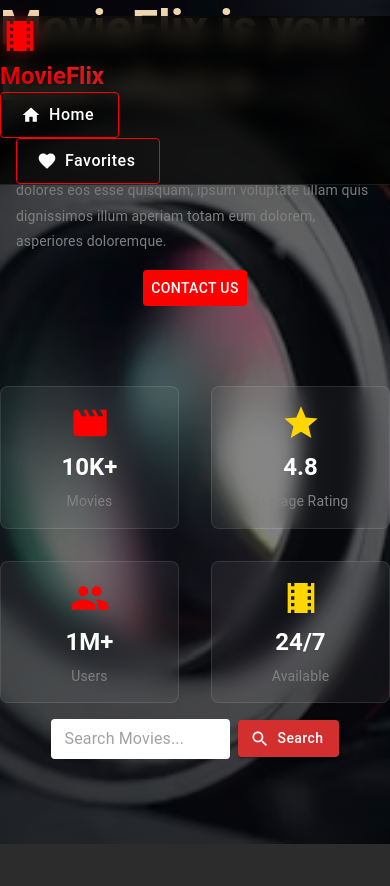
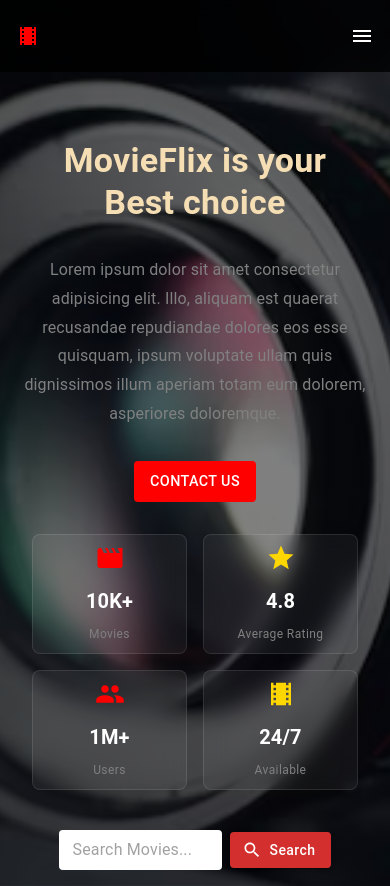
Before and after one commit to rouaaassi/MovieProject, a React (Vite) app: page / in a window 390 px wide. Before the commit the page ends 844 px from the top, so only its background shows below. Built offline with nearby package versions, Linux system fonts and the light colour scheme.

Commit message:
responsive design

```diff
--- a/src/App.tsx
+++ b/src/App.tsx
@@ -75,11 +75,11 @@ const App = () => {
     <Router>
       <FavoritesProvider>
         <SearchProvider>
-          <AppContent />
+      <AppContent />
         </SearchProvider>
       </FavoritesProvider>
     </Router>
-  );
+);
 };
 
 export default App;
--- a/src/components/MovieCard.tsx
+++ b/src/components/MovieCard.tsx
@@ -24,7 +24,7 @@ export const MovieCard: React.FC<MovieCardProps> = ({ movie, onFavoriteAction, i
       onFavoriteAction(movie);
       setSnackbarMessage(isFavorite ? "Movie removed from favorites" : "Movie added to favorites");
       setSnackbarSeverity(isFavorite ? "warning" : "success");
-      setSnackbarOpen(true);
+    setSnackbarOpen(true);
     }
   };
 
--- a/src/components/navbar.tsx
+++ b/src/components/navbar.tsx
@@ -1,54 +1,123 @@
 import { Link } from "react-router-dom";
-import { Box, Button, Tooltip, tooltipClasses, Typography } from "@mui/material";
+import { Box, Button, Typography, IconButton, Menu, MenuItem, useTheme, useMediaQuery } from "@mui/material";
 import HomeIcon from '@mui/icons-material/Home';
 import FavoriteIcon from '@mui/icons-material/Favorite';
 import LocalMoviesIcon from '@mui/icons-material/LocalMovies';
-// import PlaylistAddIcon from '@mui/icons-material/PlaylistAdd';
-import { motion } from "framer-motion";
+import MenuIcon from '@mui/icons-material/Menu';
+import { useState } from 'react';
 
-export const Navbar = () => (
+export const Navbar = () => {
+  const theme = useTheme();
+  const isMobile = useMediaQuery(theme.breakpoints.down('sm'));
+  const [anchorEl, setAnchorEl] = useState<null | HTMLElement>(null);
+
+  const handleMenu = (event: React.MouseEvent<HTMLElement>) => {
+    setAnchorEl(event.currentTarget);
+  };
+
+  const handleClose = () => {
+    setAnchorEl(null);
+  };
+
+  return (
     <Box
-    className="text-white flex justify-between items-center px-8 py-4"
       sx={{
         background: 'rgba(0, 0, 0, 0.8)',
         position: 'fixed',
-      mt:2,
         width: '100%',
         top: 0,
         left: 0,
         zIndex: 50,
+        display: 'flex',
+        justifyContent: 'space-between',
+        alignItems: 'center',
+        padding: isMobile ? '0.75rem 1rem' : '1rem 2rem',
         backdropFilter: 'blur(10px)',
-      boxShadow: '0 4px 30px rgba(0, 0, 0, 0.1)',
-      borderBottom: '1px solid rgba(255, 255, 255, 0.1)',
       }}
     >
-    <div className="flex items-center gap-2">
+      {/* Left side - Logo */}
+      <Box sx={{ display: 'flex', alignItems: 'center', gap: '0.5rem' }}>
         <LocalMoviesIcon sx={{
           color: '#ff0000',
-        fontSize: '2.5rem',
-        filter: 'drop-shadow(0 0 8px rgba(255, 0, 0, 0.5))'
+          fontSize: isMobile ? '1.5rem' : '2rem'
         }} />
         <Typography
-        variant="h5"
+          variant={isMobile ? "h6" : "h5"}
           sx={{
             fontWeight: 'bold',
-          display: 'flex',
-          alignItems: 'center',
-          background: 'linear-gradient(45deg, #ff0000, #ff6b6b)',
-          WebkitBackgroundClip: 'text',
-          WebkitTextFillColor: 'transparent',
-          textShadow: '2px 2px 4px rgba(0,0,0,0.3)'
+            color: 'white',
+            display: { xs: 'none', sm: 'block' }
           }}
         >
           MovieFlix
         </Typography>
-    </div>
+      </Box>
 
-    <div className="flex gap-12">
-      <motion.div
-        whileHover={{ scale: 1.05 }}
-        whileTap={{ scale: 0.95 }}
+      {/* Right side - Navigation buttons */}
+      {isMobile ? (
+        <>
+          <IconButton
+            size="large"
+            edge="end"
+            color="inherit"
+            aria-label="menu"
+            onClick={handleMenu}
+            sx={{ color: 'white' }}
           >
+            <MenuIcon />
+          </IconButton>
+          <Menu
+            id="menu-appbar"
+            anchorEl={anchorEl}
+            anchorOrigin={{
+              vertical: 'top',
+              horizontal: 'right',
+            }}
+            keepMounted
+            transformOrigin={{
+              vertical: 'top',
+              horizontal: 'right',
+            }}
+            open={Boolean(anchorEl)}
+            onClose={handleClose}
+            sx={{
+              '& .MuiPaper-root': {
+                backgroundColor: 'rgba(0, 0, 0, 0.9)',
+                backdropFilter: 'blur(10px)',
+                color: 'white',
+              }
+            }}
+          >
+            <MenuItem
+              component={Link}
+              to="/"
+              onClick={handleClose}
+              sx={{
+                color: 'white',
+                '&:hover': {
+                  backgroundColor: 'rgba(255, 0, 0, 0.1)'
+                }
+              }}
+            >
+              <HomeIcon sx={{ mr: 1 }} /> Home
+            </MenuItem>
+            <MenuItem
+              component={Link}
+              to="/favorites"
+              onClick={handleClose}
+              sx={{
+                color: 'white',
+                '&:hover': {
+                  backgroundColor: 'rgba(255, 0, 0, 0.1)'
+                }
+              }}
+            >
+              <FavoriteIcon sx={{ mr: 1 }} /> Favorites
+            </MenuItem>
+          </Menu>
+        </>
+      ) : (
+        <Box sx={{ display: 'flex', alignItems: 'center', gap: '1rem' }}>
           <Button
             variant="outlined"
             color="error"
@@ -58,60 +127,15 @@ export const Navbar = () => (
             sx={{
               color: 'white',
               borderColor: 'red',
-            textTransform: 'none',
-            padding: '8px 24px',
-            fontSize: '1rem',
-            fontWeight: 500,
-            letterSpacing: '0.5px',
-            transition: 'all 0.3s ease',
               '&:hover': {
                 borderColor: '#ff6b6b',
-              backgroundColor: 'rgba(255, 0, 0, 0.15)',
-              boxShadow: '0 0 15px rgba(255, 0, 0, 0.3)',
-              transform: 'translateY(-2px)'
-            },
-            '& .MuiButton-startIcon': {
-              marginRight: '8px',
-              transition: 'transform 0.3s ease',
-            },
-            '&:hover .MuiButton-startIcon': {
-              transform: 'scale(1.2)'
+                backgroundColor: 'rgba(255, 0, 0, 0.1)'
               }
             }}
           >
             Home
           </Button>
-      </motion.div>
 
-      <Tooltip
-        title="Your favorite movies"
-        slotProps={{
-          popper: {
-            sx: {
-              [`&.${tooltipClasses.popper}[data-popper-placement*="bottom"] .${tooltipClasses.tooltip}`]:
-                {
-                  marginTop: '30px',
-                },
-              [`&.${tooltipClasses.popper}[data-popper-placement*="top"] .${tooltipClasses.tooltip}`]:
-                {
-                  marginBottom: '30px',
-                },
-              [`&.${tooltipClasses.popper}[data-popper-placement*="right"] .${tooltipClasses.tooltip}`]:
-                {
-                  marginLeft: '30px',
-                },
-              [`&.${tooltipClasses.popper}[data-popper-placement*="left"] .${tooltipClasses.tooltip}`]:
-                {
-                  marginRight: '30px',
-                },
-            },
-          },
-        }}
-      >
-        <motion.div
-          whileHover={{ scale: 1.05 }}
-          whileTap={{ scale: 0.95 }}
-        >
           <Button
             variant="outlined"
             color="error"
@@ -121,38 +145,16 @@ export const Navbar = () => (
             sx={{
               color: 'white',
               borderColor: 'red',
-              textTransform: 'none',
-              padding: '8px 24px',
-              fontSize: '1rem',
-              fontWeight: 500,
-              ml:2,
-              letterSpacing: '0.5px',
-              transition: 'all 0.3s ease',
               '&:hover': {
                 borderColor: '#ff6b6b',
-                backgroundColor: 'rgba(255, 0, 0, 0.15)',
-                boxShadow: '0 0 15px rgba(255, 0, 0, 0.3)',
-                transform: 'translateY(-2px)'
-              },
-              '& .MuiButton-startIcon': {
-                marginRight: '8px',
-                transition: 'transform 0.3s ease',
-              },
-              '&:hover .MuiButton-startIcon': {
-                transform: 'scale(1.2)'
+                backgroundColor: 'rgba(255, 0, 0, 0.1)'
               }
             }}
           >
             Favorites
           </Button>
-        </motion.div>
-      </Tooltip>
-
-      <motion.div
-        whileHover={{ scale: 1.05 }}
-        whileTap={{ scale: 0.95 }}
-      >
-      </motion.div>
-    </div>
+        </Box>
+      )}
     </Box>
   );
+};
--- a/src/pages/HomePage.tsx
+++ b/src/pages/HomePage.tsx
@@ -1,5 +1,5 @@
 import { useState } from 'react';
-import { Box } from '@mui/material';
+import { Box, useTheme, useMediaQuery } from '@mui/material';
 import { SearchBar } from '../components/SearchBar';
 import { ErrorAlert } from '../components/ErrorAlert';
 import { searchMovies } from '../api/movieApi';
@@ -15,6 +15,9 @@ export const HomePage = () => {
   const [error, setError] = useState<string | null>(null);
   const navigate = useNavigate();
   const { setSearchResults, setSearchQuery, setIsLoading } = useSearch();
+  const theme = useTheme();
+  const isMobile = useMediaQuery(theme.breakpoints.down('sm'));
+  const isTablet = useMediaQuery(theme.breakpoints.down('md'));
 
   const handleSearch = async (query: string) => {
     if (!query.trim()) {
@@ -44,7 +47,7 @@ export const HomePage = () => {
   return (
     <Box>
       <motion.div
-        className="h-[100vh] w-full relative flex flex-col text-white"
+        className="h-[60vh] w-full relative flex flex-col text-white"
         style={{
           backgroundImage: `linear-gradient(rgba(0, 0, 0, 0.5), rgba(0, 0, 0, 0.5)), url(${backgroundImage})`,
           backgroundSize: 'cover',
@@ -58,10 +61,32 @@ export const HomePage = () => {
         }}
       >
         <div className="absolute inset-0 bg-gradient-to-b from-black/50 to-black/30"></div>
-        <div className="relative z-10 flex flex-col flex-grow mt-[20px] min-h-screen">
-          <IntroSection onContactClick={handleContact} />
-          <SearchBar onSearch={handleSearch} />
-          {error && <ErrorAlert error={error} onClose={() => setError(null)} />}
+        <div
+          className="relative z-10 flex flex-col items-center justify-center flex-grow min-h-screen"
+          style={{
+            paddingTop: isMobile ? '80px' : '100px',
+            paddingLeft: isMobile ? '16px' : isTablet ? '32px' : '364px',
+            paddingRight: isMobile ? '16px' : isTablet ? '32px' : '64px',
+          }}
+        >
+          <Box sx={{
+            width: '100%',
+            maxWidth: isMobile ? '100%' : isTablet ? '600px' : '800px',
+            display: 'flex',
+            flexDirection: 'column',
+            alignItems: 'center',
+            gap: isMobile ? 2 : 2
+          }}>
+            <IntroSection onContactClick={handleContact} />
+            <Box sx={{
+              width: '100%',
+              maxWidth: isMobile ? '100%' : isTablet ? '500px' : '600px',
+              mt: isMobile ? 1 : 2
+            }}>
+              <SearchBar onSearch={handleSearch} />
+            </Box>
+            {error && <ErrorAlert error={error} onClose={() => setError(null)} />}
+          </Box>
         </div>
       </motion.div>
     </Box>
--- a/src/pages/IntroSection.tsx
+++ b/src/pages/IntroSection.tsx
@@ -1,4 +1,4 @@
-import { Box, Typography, Button, Tooltip, Grid } from "@mui/material";
+import { Box, Typography, Button, Tooltip, Grid, useTheme, useMediaQuery } from "@mui/material";
 import { motion } from "framer-motion";
 import { useState } from "react";
 import { ContactModal } from "../components/ContactModal";
@@ -13,6 +13,9 @@ interface IntroSectionProps {
 
 export const IntroSection: React.FC<IntroSectionProps> = () => {
   const [isModalOpen, setIsModalOpen] = useState(false);
+  const theme = useTheme();
+  const isMobile = useMediaQuery(theme.breakpoints.down('sm'));
+  const isTablet = useMediaQuery(theme.breakpoints.down('md'));
 
   const handleOpenModal = () => {
     setIsModalOpen(true);
@@ -24,22 +27,22 @@ export const IntroSection: React.FC<IntroSectionProps> = () => {
 
   const stats = [
     {
-      icon: <MovieIcon sx={{ fontSize: 40, color: '#ff0000' }} />,
+      icon: <MovieIcon sx={{ fontSize: isMobile ? 30 : 40, color: '#ff0000' }} />,
       value: "10K+",
       label: "Movies"
     },
     {
-      icon: <StarIcon sx={{ fontSize: 40, color: '#ffd700' }} />,
+      icon: <StarIcon sx={{ fontSize: isMobile ? 30 : 40, color: '#ffd700' }} />,
       value: "4.8",
       label: "Average Rating"
     },
     {
-      icon: <PeopleIcon sx={{ fontSize: 40, color: '#ff0000' }} />,
+      icon: <PeopleIcon sx={{ fontSize: isMobile ? 30 : 40, color: '#ff0000' }} />,
       value: "1M+",
       label: "Users"
     },
     {
-      icon: <LocalMoviesIcon sx={{ fontSize: 40, color: '#ffd700' }} />,
+      icon: <LocalMoviesIcon sx={{ fontSize: isMobile ? 30 : 40, color: '#ffd700' }} />,
       value: "24/7",
       label: "Available"
     }
@@ -53,20 +56,61 @@ export const IntroSection: React.FC<IntroSectionProps> = () => {
           hidden: { opacity: 0, y: 30 },
           visible: { opacity: 1, y: 0, transition: { duration: 1 } }
         }}
+        style={{
+          maxWidth: isMobile ? '100%' : isTablet ? '800px' : '800px',
+          margin: '0 auto',
+          paddingTop: isMobile ? '60px' : '10px',
+          minHeight: isMobile ? 'auto' : '100vh',
+          display: 'flex',
+          flexDirection: 'column',
+          justifyContent: 'center',
+          alignItems: 'center'
+        }}
       >
-        <Typography variant="h3" sx={{ fontWeight: 'bold', color: 'wheat' }}>
+        <Box
+          sx={{
+            display: 'flex',
+            flexDirection: 'column',
+            alignItems: 'center',
+            gap: isMobile ? 3 : 3,
+            width: '100%',
+            maxWidth: isMobile ? '100%' : isTablet ? '600px' : '700px',
+            mb: isMobile ? 4 : 8
+          }}
+        >
+          <Typography
+            variant={isMobile ? "h4" : isTablet ? "h3" : "h2"}
+            sx={{
+              fontWeight: 'bold',
+              color: 'wheat',
+              textAlign: 'center',
+              px: isMobile ? 2 : 4,
+            }}
+          >
             MovieFlix is your Best choice
           </Typography>
-        <Typography variant="body2" sx={{ maxWidth: '700px', lineHeight: 1.8, padding: 2, color: 'gray' }}>
+          <Typography
+            variant={isMobile ? "body1" : "h6"}
+            sx={{
+              maxWidth: isMobile ? '100%' : isTablet ? '600px' : '700px',
+              lineHeight: 1.8,
+              padding: isMobile ? 1 : 1,
+              color: 'gray',
+              textAlign: 'center'
+            }}
+          >
             Lorem ipsum dolor sit amet consectetur adipisicing elit. Illo, aliquam est quaerat recusandae repudiandae dolores eos esse quisquam, ipsum voluptate ullam quis dignissimos illum aperiam totam eum dolorem, asperiores doloremque.
           </Typography>
-        <Box sx={{ display: "flex", gap: 4, flexDirection: "column", alignItems: "center" }}>
+
           <Tooltip title="Contact us">
             <motion.div whileHover={{ scale: 1.1 }} whileTap={{ scale: 0.95 }}>
               <Button
                 sx={{
                   background: 'red',
                   color: 'white',
+                  fontSize: isMobile ? '0.9rem' : '1rem',
+                  px: isMobile ? 2 : 3,
+                  py: isMobile ? 1 : 1.5,
                   '&:hover': {
                     background: '#ff4444',
                     boxShadow: '0 0 15px rgba(255, 0, 0, 0.3)'
@@ -78,14 +122,26 @@ export const IntroSection: React.FC<IntroSectionProps> = () => {
               </Button>
             </motion.div>
           </Tooltip>
+        </Box>
 
-          <Grid container spacing={4} sx={{ maxWidth: '800px', mt: 2 }}>
+        <Grid
+          container
+          spacing={isMobile ? 2 : 4}
+          sx={{
+            maxWidth: isMobile ? '100%' : isTablet ? '600px' : '800px',
+            px: isMobile ? 1 : 2
+          }}
+        >
           {stats.map((stat, index) => (
             <Grid item xs={6} sm={3} key={index}>
               <motion.div
                 initial={{ opacity: 0, y: 20 }}
                 animate={{ opacity: 1, y: 0 }}
                 transition={{ delay: index * 0.1 }}
+                whileHover={{
+                  scale: 1.05,
+                  transition: { duration: 0.2 }
+                }}
               >
                 <Box
                   sx={{
@@ -93,23 +149,50 @@ export const IntroSection: React.FC<IntroSectionProps> = () => {
                     flexDirection: 'column',
                     alignItems: 'center',
                     gap: 1,
-                      p: 2,
+                    p: isMobile ? 1 : 2,
                     borderRadius: 2,
                     background: 'rgba(255, 255, 255, 0.05)',
                     backdropFilter: 'blur(10px)',
                     border: '1px solid rgba(255, 255, 255, 0.1)',
+                    cursor: 'pointer',
+                    transition: 'all 0.3s ease',
                     '&:hover': {
                       transform: 'translateY(-5px)',
-                        transition: 'transform 0.3s ease',
-                        boxShadow: '0 5px 15px rgba(0, 0, 0, 0.3)'
+                      background: 'rgba(255, 255, 255, 0.1)',
+                      boxShadow: '0 8px 20px rgba(0, 0, 0, 0.4)',
+                      '& .stat-icon': {
+                        transform: 'scale(1.2)',
+                        color: '#ff4444'
+                      }
                     }
                   }}
                 >
+                  <Box
+                    className="stat-icon"
+                    sx={{
+                      transition: 'all 0.3s ease',
+                      transform: 'scale(1)'
+                    }}
+                  >
                     {stat.icon}
-                    <Typography variant="h5" sx={{ fontWeight: 'bold', color: 'white' }}>
+                  </Box>
+                  <Typography
+                    variant={isMobile ? "h6" : "h5"}
+                    sx={{
+                      fontWeight: 'bold',
+                      color: 'white',
+                      transition: 'all 0.3s ease'
+                    }}
+                  >
                     {stat.value}
                   </Typography>
-                    <Typography variant="body2" sx={{ color: 'gray' }}>
+                  <Typography
+                    variant={isMobile ? "caption" : "body2"}
+                    sx={{
+                      color: 'gray',
+                      transition: 'all 0.3s ease'
+                    }}
+                  >
                     {stat.label}
                   </Typography>
                 </Box>
@@ -117,7 +200,6 @@ export const IntroSection: React.FC<IntroSectionProps> = () => {
             </Grid>
           ))}
         </Grid>
-        </Box>
       </motion.div>
 
       <ContactModal open={isModalOpen} onClose={handleCloseModal} />
```
Lines whose indentation alone changed are shown as unchanged.
